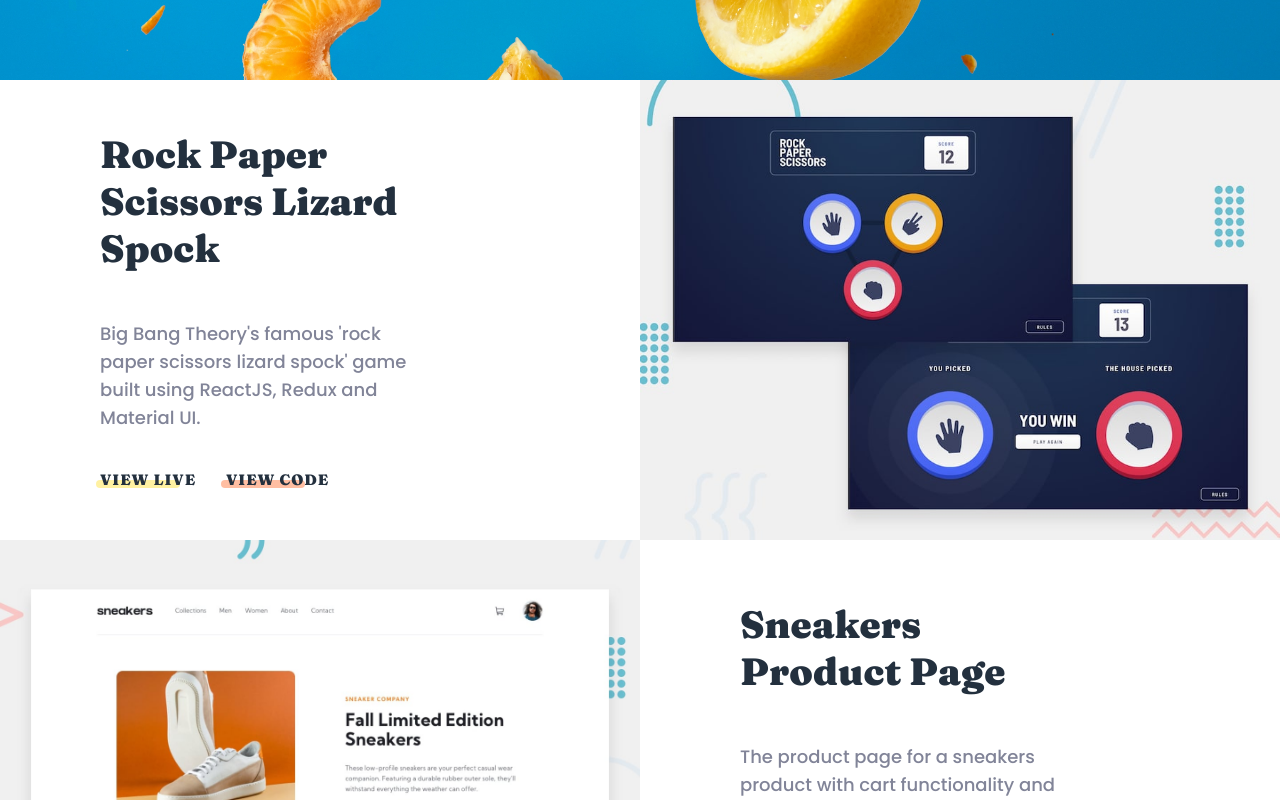
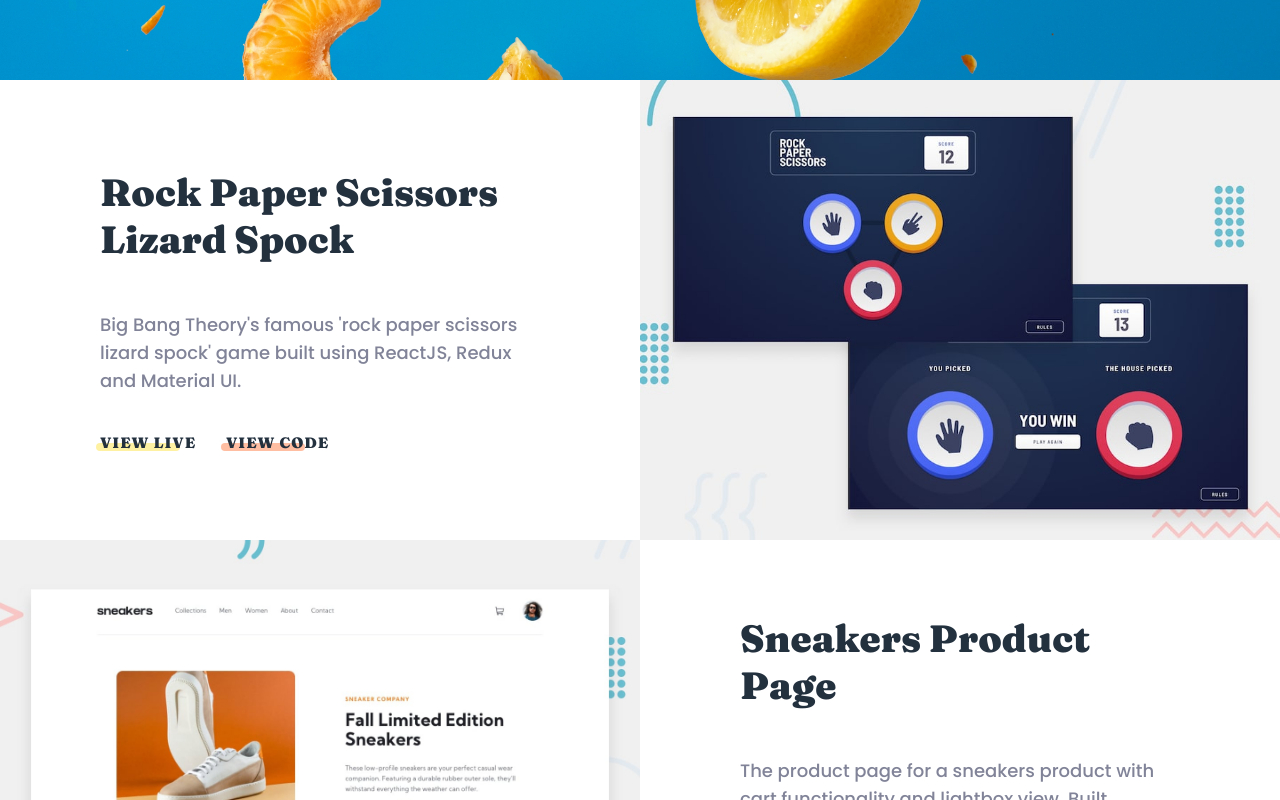
Before and after one commit to anushkachauhxn/anushkachauhan-portfolio, a React (Vite) app: page /work in a window 1280 px wide. Shown: the part 720-1520 px from the top of the page. Built offline with nearby package versions, Linux system fonts and the light colour scheme.

Commit message:
Updated row component

```diff
--- a/src/components/RowComponent.css
+++ b/src/components/RowComponent.css
@@ -20,15 +20,17 @@
   justify-content: center;
 }
 
-.text-box h3 {
-  padding-right: 142px;
+.text-box .subheading {
+  margin-bottom: -25px;
 }
-.text-box p {
-  padding-right: 110px;
+
+.text-box ul {
+  display: block;
+  list-style: disc;
 }
 
 /* Link Underlines */
-.text-box a::before {
+.text-box .cta::before {
   content: "";
   display: block;
   margin-left: -4.5px;
@@ -37,15 +39,15 @@
   border-radius: 4px;
   border-bottom: 8px solid hsla(51, 100%, 50%, 0.365);
 }
+.row-container:nth-child(even) .text-box .cta::before {
+  border-bottom: 8px solid hsla(18, 99%, 50%, 0.365);
+}
+
+/* Hover for link tags */
 .text-box a:hover::before {
   border-bottom: 8px solid hsl(51, 100%, 50%);
 }
-
-/* Home Page: alternate colors */
-.home .row-container:nth-child(even) .text-box a::before {
-  border-bottom: 8px solid hsla(18, 99%, 50%, 0.365);
-}
-.home .row-container:nth-child(even) .text-box a:hover::before {
+.row-container:nth-child(even) .text-box a:hover::before {
   border-bottom: 8px solid hsl(18, 99%, 50%);
 }
 
@@ -54,9 +56,17 @@
   display: flex;
   column-gap: 30px;
 }
-.text-box .links a:nth-child(2):before {
+.text-box .links .cta:nth-child(1):before {
+  border-bottom: 8px solid hsla(51, 100%, 50%, 0.365);
+}
+.text-box .links .cta:nth-child(2):before {
   border-bottom: 8px solid hsla(18, 99%, 50%, 0.365);
 }
-.text-box .links a:hover:nth-child(2):before {
-  border-bottom: 8px solid hsla(18, 99%, 50%, 1);
+
+/* Hover for link tags */
+.text-box .links .cta:hover:nth-child(1):before {
+  border-bottom: 8px solid hsl(51, 100%, 50%);
 }
+.text-box .links .cta:hover:nth-child(2):before {
+  border-bottom: 8px solid hsl(18, 99%, 50%);
+}
--- a/src/components/RowComponent.jsx
+++ b/src/components/RowComponent.jsx
@@ -4,9 +4,10 @@ import "./RowComponent.css";
 function RowComponent({
   page,
   image,
+  subtitle = null,
   title,
   description,
-  links,
+  links = [],
   newTab = false,
 }) {
   return (
@@ -18,6 +19,7 @@ function RowComponent({
       </div>
 
       <div className="text-box">
+        {subtitle && <p className="subheading cta">{subtitle}</p>}
         <h3 className="heading">{title}</h3>
         <p className="description">{description}</p>
 
```
